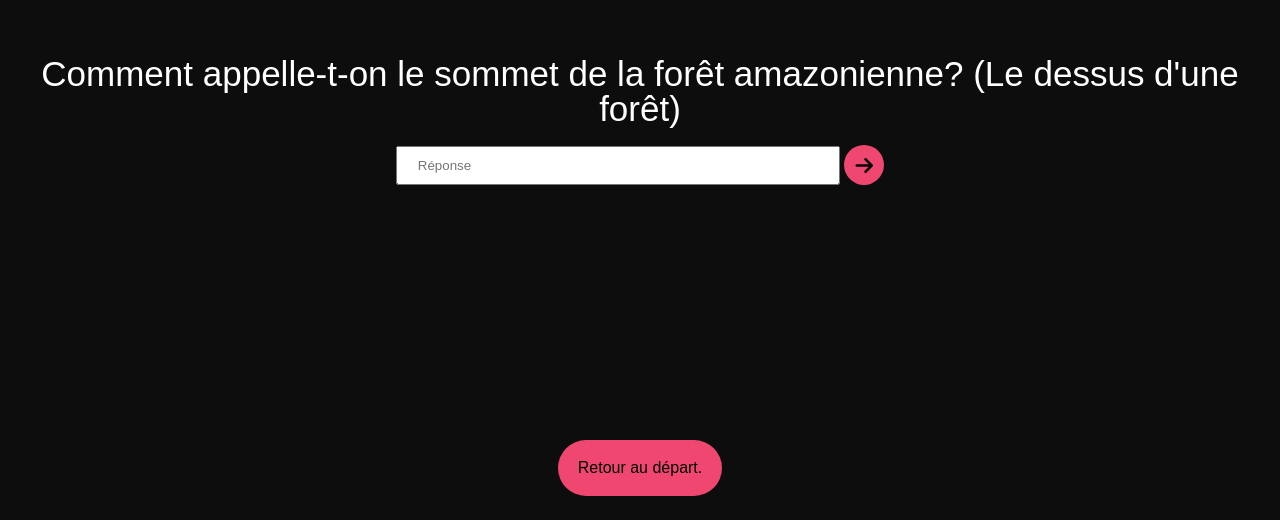
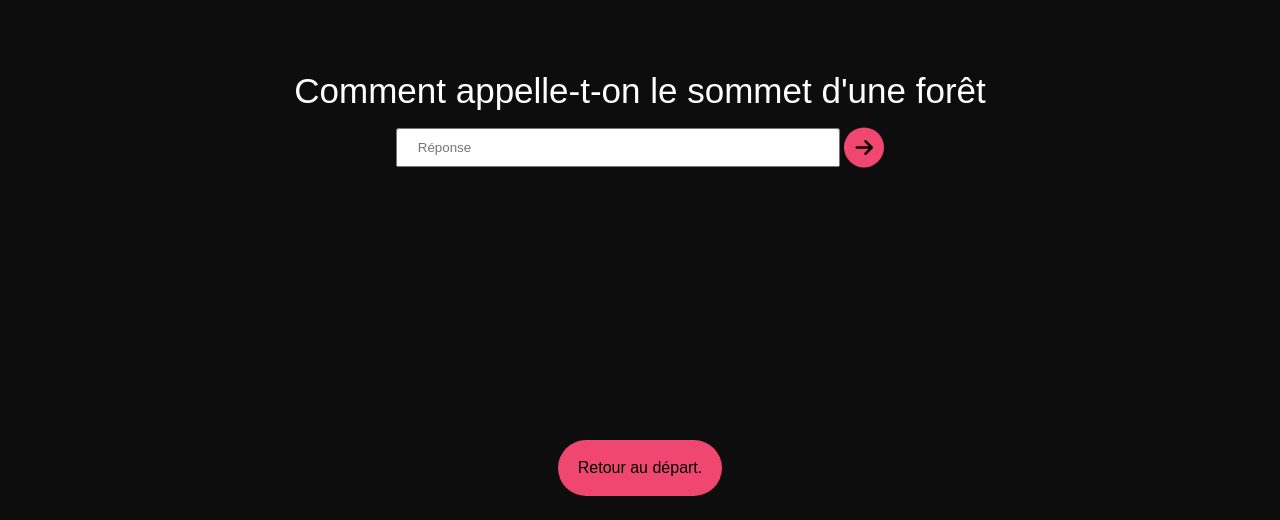
Before and after one commit to EtsyLeGrand/EtsyLeGrand, a plain HTML site: page challenge/1.html in a window 1280 px wide. Shown: the part 280-800 px from the top of the page. Drawn offline with Linux system fonts and the light colour scheme; a web font is replaced by a local one.

Commit message:
1 changed

```diff
--- a/challenge/1.html
+++ b/challenge/1.html
@@ -14,7 +14,7 @@
 <body>
 	<div class="container">
         <div class="vertical-center">
-            <h4 class="center" id="title">Comment appelle-t-on le sommet de la forêt amazonienne? (Le dessus d'une forêt)</h4>
+            <h4 class="center" id="title">Comment appelle-t-on le sommet d'une forêt</h4>
             <br>
             <div class="input-bar center">
                 <input type="text" id="answer" placeholder="Réponse" name="text"></input>
```
